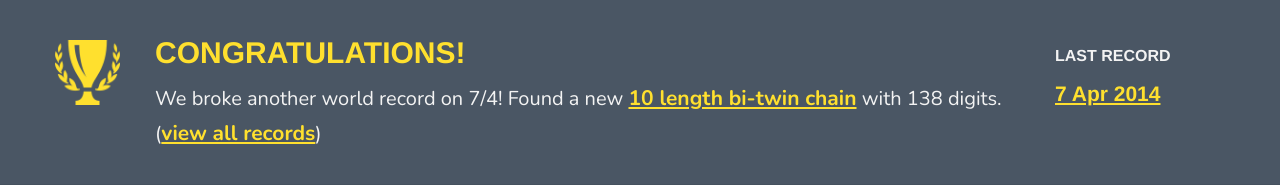
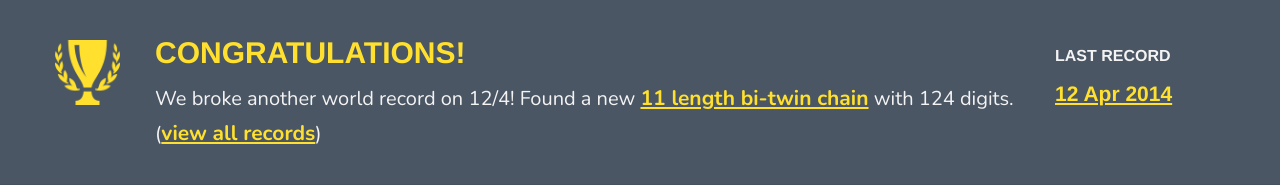
Before and after one commit to super3/primecoin.io, a PHP site: page / in a window 1280 px wide. Shown: the part 85-270 px from the top of the page. Run offline with PHP 8.4, Linux system fonts and the light colour scheme; some libraries are stand-ins or nearby versions.

Commit message:
Another record was broken adding to repo

```diff
--- a/index.php
+++ b/index.php
@@ -8,13 +8,13 @@
         </div>
         <div class="col-md-9">
           <h2>Congratulations!</h2>
-          <p>We broke another world record on 7/4! Found a new
-          <a href="http://primecoin.21stcenturymoneytalk.org/index.php?block_height=479357">10 length bi-twin chain</a>
-          with 138 digits. (<a href="records.php">view all records</a>)<p/>
+          <p>We broke another world record on 12/4! Found a new
+          <a href="http://primecoin.21stcenturymoneytalk.org/index.php?block_height=487155">11 length bi-twin chain</a>
+          with 124 digits. (<a href="records.php">view all records</a>)<p/>
         </div>
         <div class="col-md-2">
           <h5>Last Record</h5>
-          <a href="http://users.cybercity.dk/~dsl522332/math/Cunningham_Chain_records.htm">7 Apr 2014</a>
+          <a href="http://users.cybercity.dk/~dsl522332/math/Cunningham_Chain_records.htm">12 Apr 2014</a>
         </div>
       </div>
     </div>
--- a/records.php
+++ b/records.php
@@ -157,8 +157,8 @@
 				<tr>
 			<td>TWN</td>
 			<td>11</td>
-			<td>123</td>
-			<td><a href="http://primecoin.21stcenturymoneytalk.org/index.php?block_height=92203">92203</a></td>
+			<td>124</td>
+			<td><a href="http://primecoin.21stcenturymoneytalk.org/index.php?block_height=487155">487155</a></td>
 		</tr>
 				<tr>
 			<td>TWN</td>
```
